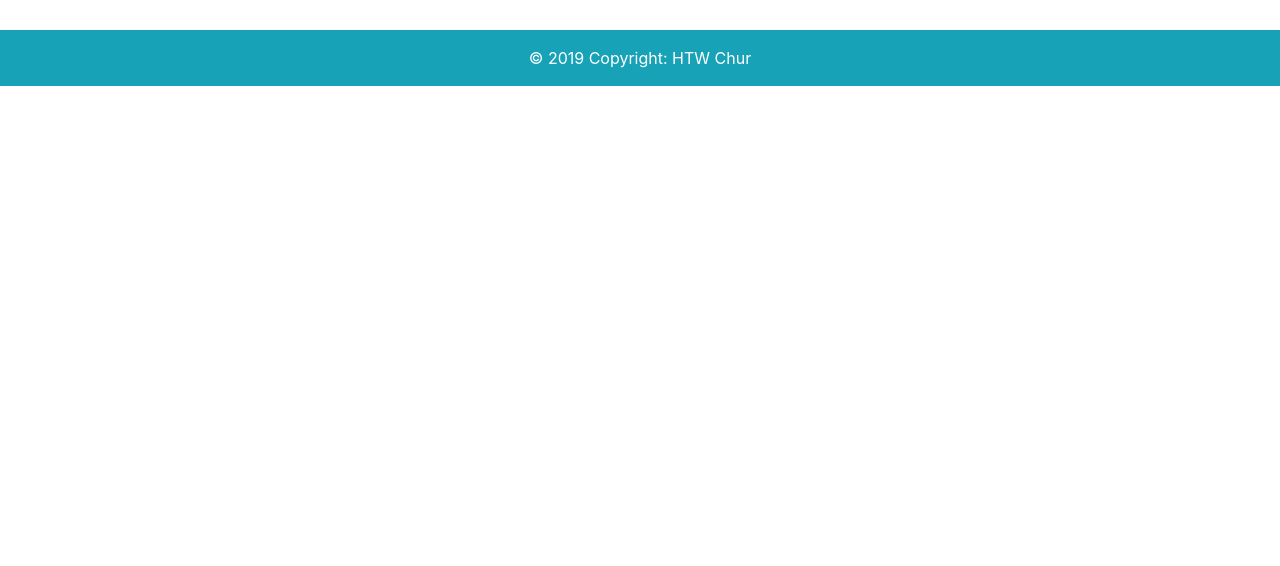
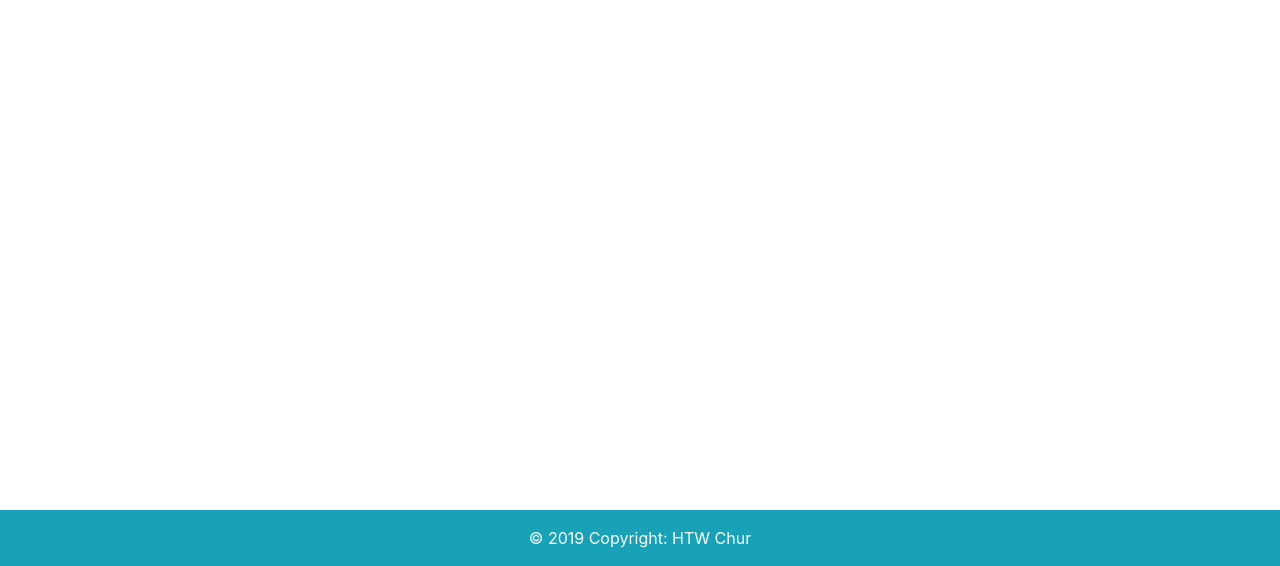
Before and after one commit to hauserulrich/FS19_IW15tz_Zuerich_DGUI, a website: page www/html/index.html in a window 1280 px wide. Shown: the part 394-960 px from the top of the page. Before the commit the page ends 800 px from the top, so only its background shows below. Drawn offline with nearby package versions, Linux system fonts and the light colour scheme.

Commit message:
Added map container to Index.html
Nina and Thomas Group Commit

```diff
--- a/www/html/index.html
+++ b/www/html/index.html
@@ -126,8 +126,17 @@
     <!--END Div Container for the first part of the page-->
     <!--START Div Container for recommendation card-->
     <div class="container recommendation_container" id="recommendationcard">
+
     </div>
     <!--End Div Container for recommendation card-->
+    <!--START Div Container for Map-->
+    <div class='container'>
+		<div class='row'>
+    			<div class='col col-12 text-center'style="width: 640px; height: 480px" id="mapContainer"></div>
+    		</div>
+    	</div>
+    </div>
+    <!--End Div Container for Map-->
     <!--START Div Container for the second part of the page (Wetter)-->
     <div class="container-fluid text-center">
           <!--START ROW 1-->
```
